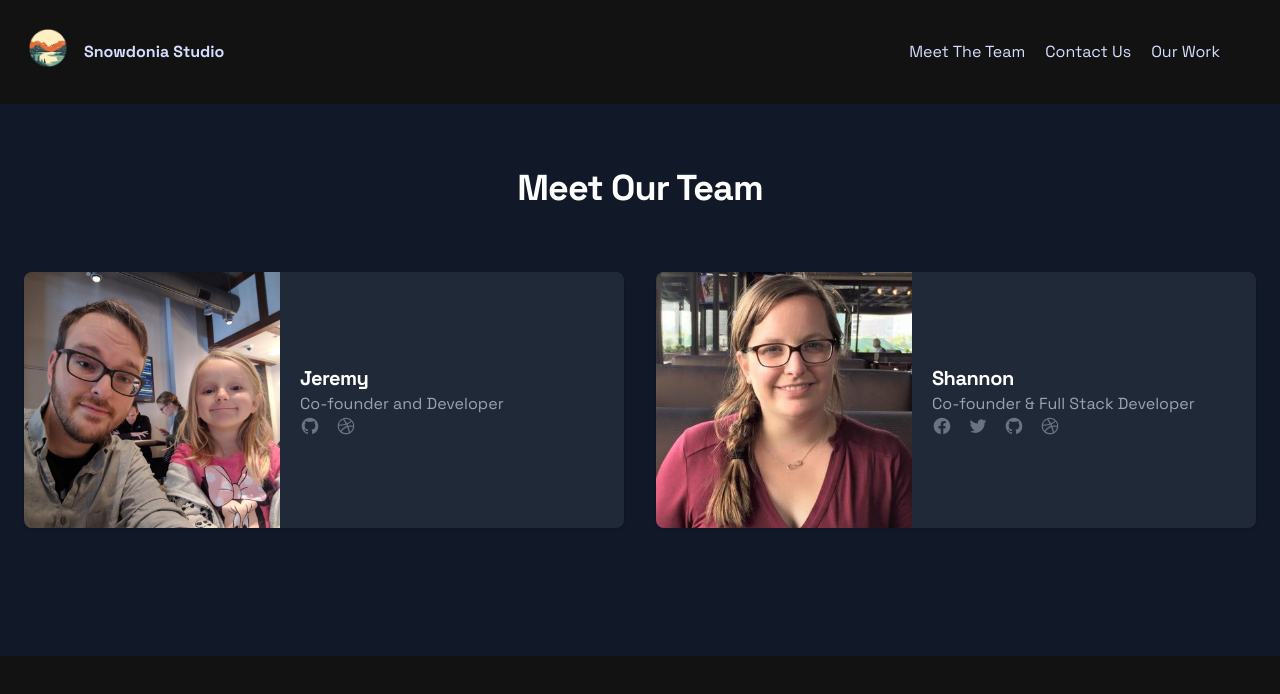
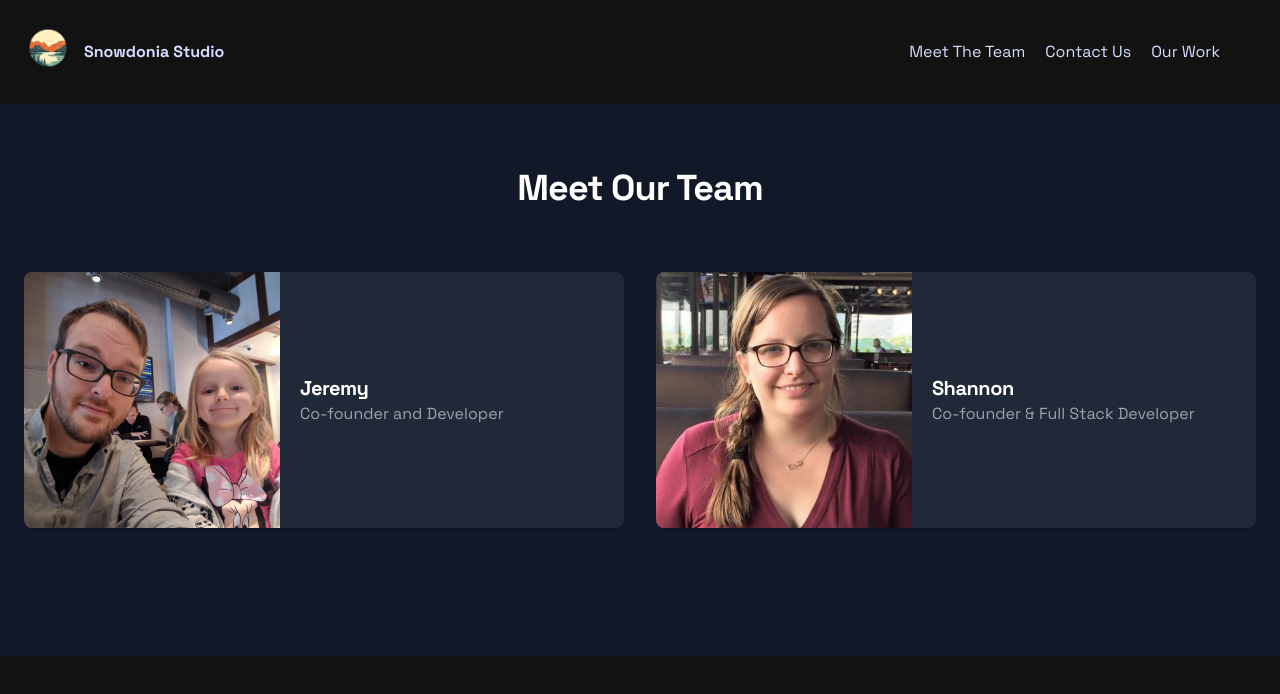
Before and after one commit to Snowdonia-Studio/our-site, a Next.js app: page /en/about in a window 1280 px wide. Shown: the top 694 px of the page. Built offline with nearby package versions, Linux system fonts and the light colour scheme.

Commit message:
Updates to header and addition of work page

```diff
--- a/src/app/[locale]/about/page.tsx
+++ b/src/app/[locale]/about/page.tsx
@@ -25,18 +25,6 @@ export default function About() {
                           <a href="#">Jeremy</a>
                       </h3>
                       <span className="text-gray-500 dark:text-gray-400">Co-founder and Developer</span>
-                      <ul className="flex space-x-4 sm:mt-0">
-                          <li>
-                              <a href="https://github.com/jeremylgrice" className="text-gray-500 hover:text-gray-900 dark:hover:text-white">
-                                  <svg className="w-5 h-5" fill="currentColor" viewBox="0 0 24 24" aria-hidden="true"><path fill-rule="evenodd" d="M12 2C6.477 2 2 6.484 2 12.017c0 4.425 2.865 8.18 6.839 9.504.5.092.682-.217.682-.483 0-.237-.008-.868-.013-1.703-2.782.605-3.369-1.343-3.369-1.343-.454-1.158-1.11-1.466-1.11-1.466-.908-.62.069-.608.069-.608 1.003.07 1.531 1.032 1.531 1.032.892 1.53 2.341 1.088 2.91.832.092-.647.35-1.088.636-1.338-2.22-.253-4.555-1.113-4.555-4.951 0-1.093.39-1.988 1.029-2.688-.103-.253-.446-1.272.098-2.65 0 0 .84-.27 2.75 1.026A9.564 9.564 0 0112 6.844c.85.004 1.705.115 2.504.337 1.909-1.296 2.747-1.027 2.747-1.027.546 1.379.202 2.398.1 2.651.64.7 1.028 1.595 1.028 2.688 0 3.848-2.339 4.695-4.566 4.943.359.309.678.92.678 1.855 0 1.338-.012 2.419-.012 2.747 0 .268.18.58.688.482A10.019 10.019 0 0022 12.017C22 6.484 17.522 2 12 2z" clip-rule="evenodd" /></svg>
-                              </a>
-                          </li>
-                          <li>
-                              <a href="https://www.vetthatcodes.com" className="text-gray-500 hover:text-gray-900 dark:hover:text-white">
-                                  <svg className="w-5 h-5" fill="currentColor" viewBox="0 0 24 24" aria-hidden="true"><path fill-rule="evenodd" d="M12 2C6.48 2 2 6.48 2 12s4.48 10 10 10c5.51 0 10-4.48 10-10S17.51 2 12 2zm6.605 4.61a8.502 8.502 0 011.93 5.314c-.281-.054-3.101-.629-5.943-.271-.065-.141-.12-.293-.184-.445a25.416 25.416 0 00-.564-1.236c3.145-1.28 4.577-3.124 4.761-3.362zM12 3.475c2.17 0 4.154.813 5.662 2.148-.152.216-1.443 1.941-4.48 3.08-1.399-2.57-2.95-4.675-3.189-5A8.687 8.687 0 0112 3.475zm-3.633.803a53.896 53.896 0 013.167 4.935c-3.992 1.063-7.517 1.04-7.896 1.04a8.581 8.581 0 014.729-5.975zM3.453 12.01v-.26c.37.01 4.512.065 8.775-1.215.25.477.477.965.694 1.453-.109.033-.228.065-.336.098-4.404 1.42-6.747 5.303-6.942 5.629a8.522 8.522 0 01-2.19-5.705zM12 20.547a8.482 8.482 0 01-5.239-1.8c.152-.315 1.888-3.656 6.703-5.337.022-.01.033-.01.054-.022a35.318 35.318 0 011.823 6.475 8.4 8.4 0 01-3.341.684zm4.761-1.465c-.086-.52-.542-3.015-1.659-6.084 2.679-.423 5.022.271 5.314.369a8.468 8.468 0 01-3.655 5.715z" clip-rule="evenodd" /></svg>
-                              </a>
-                          </li>
-                      </ul>
                   </div>
               </div>
               <div className="items-center bg-gray-50 rounded-lg shadow sm:flex dark:bg-gray-800 dark:border-gray-700">
@@ -52,28 +40,6 @@ export default function About() {
                           <a href="#">Shannon</a>
                       </h3>
                       <span className="text-gray-500 dark:text-gray-400">Co-founder & Full Stack Developer</span>
-                      <ul className="flex space-x-4 sm:mt-0">
-                          <li>
-                              <a href="#" className="text-gray-500 hover:text-gray-900 dark:hover:text-white">
-                                  <svg className="w-5 h-5" fill="currentColor" viewBox="0 0 24 24" aria-hidden="true"><path fill-rule="evenodd" d="M22 12c0-5.523-4.477-10-10-10S2 6.477 2 12c0 4.991 3.657 9.128 8.438 9.878v-6.987h-2.54V12h2.54V9.797c0-2.506 1.492-3.89 3.777-3.89 1.094 0 2.238.195 2.238.195v2.46h-1.26c-1.243 0-1.63.771-1.63 1.562V12h2.773l-.443 2.89h-2.33v6.988C18.343 21.128 22 16.991 22 12z" clip-rule="evenodd" /></svg>
-                              </a>
-                          </li>
-                          <li>
-                              <a href="#" className="text-gray-500 hover:text-gray-900 dark:hover:text-white">
-                                  <svg className="w-5 h-5" fill="currentColor" viewBox="0 0 24 24" aria-hidden="true"><path d="M8.29 20.251c7.547 0 11.675-6.253 11.675-11.675 0-.178 0-.355-.012-.53A8.348 8.348 0 0022 5.92a8.19 8.19 0 01-2.357.646 4.118 4.118 0 001.804-2.27 8.224 8.224 0 01-2.605.996 4.107 4.107 0 00-6.993 3.743 11.65 11.65 0 01-8.457-4.287 4.106 4.106 0 001.27 5.477A4.072 4.072 0 012.8 9.713v.052a4.105 4.105 0 003.292 4.022 4.095 4.095 0 01-1.853.07 4.108 4.108 0 003.834 2.85A8.233 8.233 0 012 18.407a11.616 11.616 0 006.29 1.84" /></svg>
-                              </a>
-                          </li>
-                          <li>
-                              <a href="#" className="text-gray-500 hover:text-gray-900 dark:hover:text-white">
-                                  <svg className="w-5 h-5" fill="currentColor" viewBox="0 0 24 24" aria-hidden="true"><path fill-rule="evenodd" d="M12 2C6.477 2 2 6.484 2 12.017c0 4.425 2.865 8.18 6.839 9.504.5.092.682-.217.682-.483 0-.237-.008-.868-.013-1.703-2.782.605-3.369-1.343-3.369-1.343-.454-1.158-1.11-1.466-1.11-1.466-.908-.62.069-.608.069-.608 1.003.07 1.531 1.032 1.531 1.032.892 1.53 2.341 1.088 2.91.832.092-.647.35-1.088.636-1.338-2.22-.253-4.555-1.113-4.555-4.951 0-1.093.39-1.988 1.029-2.688-.103-.253-.446-1.272.098-2.65 0 0 .84-.27 2.75 1.026A9.564 9.564 0 0112 6.844c.85.004 1.705.115 2.504.337 1.909-1.296 2.747-1.027 2.747-1.027.546 1.379.202 2.398.1 2.651.64.7 1.028 1.595 1.028 2.688 0 3.848-2.339 4.695-4.566 4.943.359.309.678.92.678 1.855 0 1.338-.012 2.419-.012 2.747 0 .268.18.58.688.482A10.019 10.019 0 0022 12.017C22 6.484 17.522 2 12 2z" clip-rule="evenodd" /></svg>
-                              </a>
-                          </li>
-                          <li>
-                              <a href="#" className="text-gray-500 hover:text-gray-900 dark:hover:text-white">
-                                  <svg className="w-5 h-5" fill="currentColor" viewBox="0 0 24 24" aria-hidden="true"><path fill-rule="evenodd" d="M12 2C6.48 2 2 6.48 2 12s4.48 10 10 10c5.51 0 10-4.48 10-10S17.51 2 12 2zm6.605 4.61a8.502 8.502 0 011.93 5.314c-.281-.054-3.101-.629-5.943-.271-.065-.141-.12-.293-.184-.445a25.416 25.416 0 00-.564-1.236c3.145-1.28 4.577-3.124 4.761-3.362zM12 3.475c2.17 0 4.154.813 5.662 2.148-.152.216-1.443 1.941-4.48 3.08-1.399-2.57-2.95-4.675-3.189-5A8.687 8.687 0 0112 3.475zm-3.633.803a53.896 53.896 0 013.167 4.935c-3.992 1.063-7.517 1.04-7.896 1.04a8.581 8.581 0 014.729-5.975zM3.453 12.01v-.26c.37.01 4.512.065 8.775-1.215.25.477.477.965.694 1.453-.109.033-.228.065-.336.098-4.404 1.42-6.747 5.303-6.942 5.629a8.522 8.522 0 01-2.19-5.705zM12 20.547a8.482 8.482 0 01-5.239-1.8c.152-.315 1.888-3.656 6.703-5.337.022-.01.033-.01.054-.022a35.318 35.318 0 011.823 6.475 8.4 8.4 0 01-3.341.684zm4.761-1.465c-.086-.52-.542-3.015-1.659-6.084 2.679-.423 5.022.271 5.314.369a8.468 8.468 0 01-3.655 5.715z" clip-rule="evenodd" /></svg>
-                              </a>
-                          </li>
-                      </ul>
                   </div>
               </div>
           </div>
--- a/src/app/[locale]/components/Header.tsx
+++ b/src/app/[locale]/components/Header.tsx
@@ -26,11 +26,9 @@ export const Header: FC<Props> = ({ locale }) => {
       </Link>
       <div className='flex flex-row items-center gap-3'>
         <nav className='mr-10 inline-flex gap-5'>
-          <Link lang={locale} href={`/about`}>
-            Meet The Team
-          </Link>
+          <Link href={`/about`}>Meet The Team</Link>
           <Link href={'/contact'}>Contact Us</Link>
-          <a href=''>Our Work</a>
+          <Link href={'/work'}>Our Work</Link>
         </nav>
       </div>
     </div>
--- /dev/null
+++ b/src/app/[locale]/work/page.tsx
@@ -0,0 +1,20 @@
+import { useTranslations } from 'next-intl'
+import Image from 'next/image'
+import Jeremy from '../../icons/Jeremy.jpeg'
+import Shannon from '../../icons/Shannon.jpeg'
+
+export default function About() {
+  const t = useTranslations('')
+  return (
+    <section className="bg-white dark:bg-gray-900">
+      <div className="py-8 px-4 mx-auto max-w-screen-xl lg:py-16 lg:px-6 ">
+            <div className="mx-auto max-w-screen-sm text-center mb-8 lg:mb-16">
+                <h2 className="mb-4 text-4xl tracking-tight font-extrabold text-gray-900 dark:text-white">Our Work</h2>
+            </div>
+            <div className="mx-auto max-w-screen-sm text-center mb-8 lg:mb-16">
+                <h4 className="mb-4 tracking-tight font-extrabold text-gray-900 dark:text-white">coming soon</h4>
+            </div>
+      </div>
+    </section>
+  )
+}
--- a/src/navigation.ts
+++ b/src/navigation.ts
@@ -9,7 +9,9 @@ export const localePrefix = 'always'
 
 export const pathnames = {
   '/': '/',
-  '/about': '/about'
+  '/about': '/about',
+  '/contact': '/contact',
+  '/work': '/work'
 } satisfies Pathnames<typeof locales>
 
 export const { Link, redirect, usePathname, useRouter, getPathname } =
```
